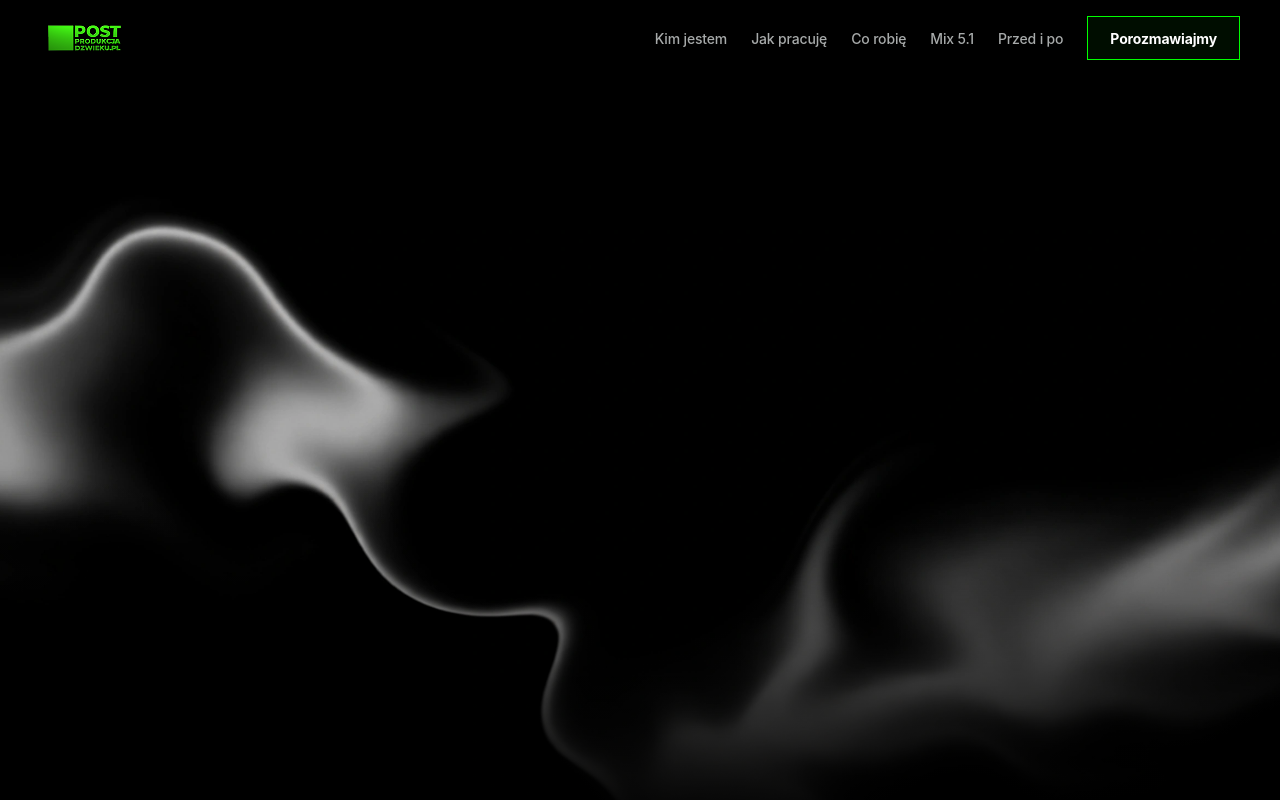
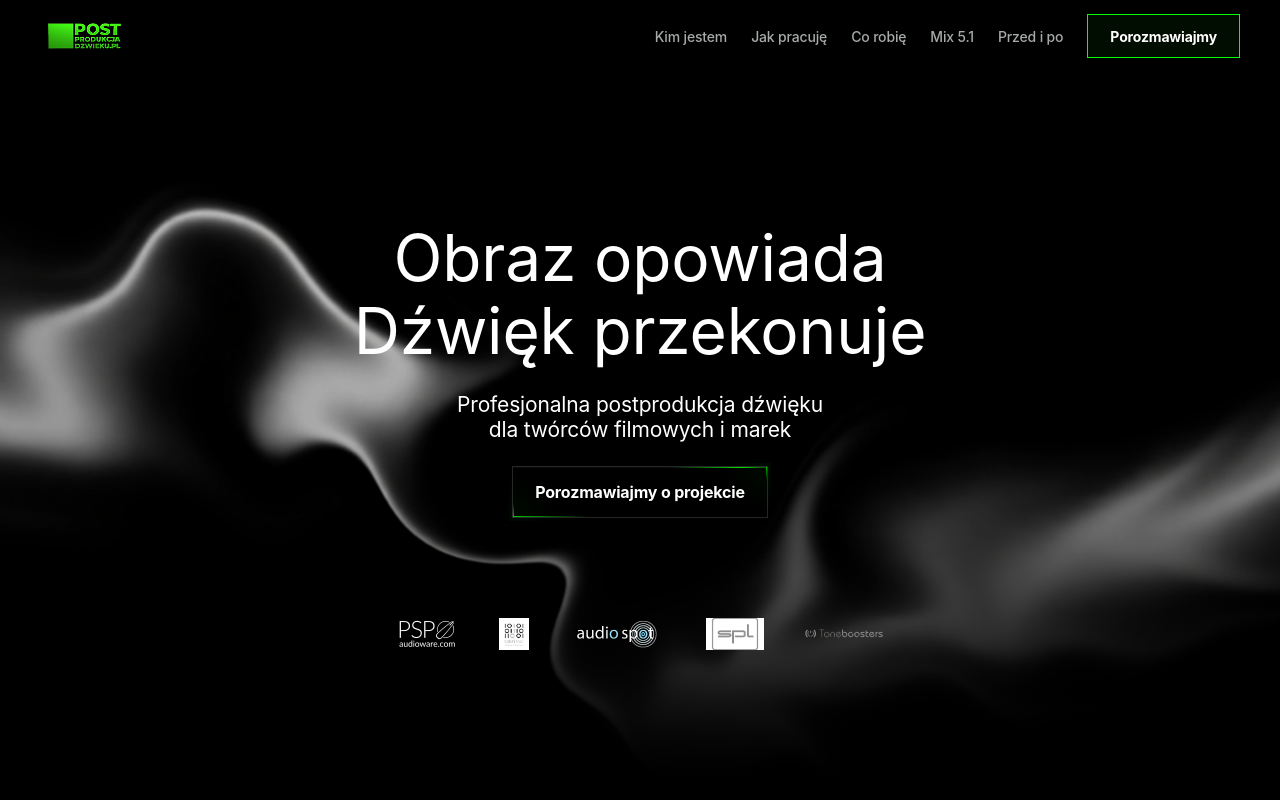
Before and after one commit to jaroslawkucharski/Jrise-Recruitment-Task, a Next.js app: page / in a window 1280 px wide. Shown: the top 800 px of the page. Built offline with nearby package versions, Linux system fonts and the light colour scheme.

Commit message:
crrate HeroSection

```diff
--- a/components/organisms/Header/Header.tsx
+++ b/components/organisms/Header/Header.tsx
@@ -9,7 +9,7 @@ export async function Header() {
 
   return (
     <header className="sticky top-0 z-10 w-full bg-neutral-hover/70 shadow-xl/30 backdrop-blur-md">
-      <div className="mx-auto flex w-full max-w-300 items-center justify-between gap-6 px-4 py-4 sm:px-6 md:px-12 xl:px-0">
+      <div className="mx-auto flex h-18 w-full max-w-300 items-center justify-between gap-6 px-4 sm:px-6 md:px-12 xl:px-0">
         <Link href={"/"} aria-label={t("header_homeAria")}>
           <Logo />
         </Link>
--- a/components/organisms/HeroSection/HeroSection.tsx
+++ b/components/organisms/HeroSection/HeroSection.tsx
@@ -1,22 +1,61 @@
-export function HeroSection() {
+import Image from "next/image";
+import HeroImage from "@/public/hero.webp";
+import Logo01 from "@/public/logo_01.webp";
+import Logo02 from "@/public/logo_02.webp";
+import Logo03 from "@/public/logo_03.webp";
+import Logo04 from "@/public/logo_04.webp";
+import Logo05 from "@/public/logo_05.webp";
+import { Heading } from "@/components/atoms/Heading/Heading";
+import { getAppTranslations } from "@/i18n/translations";
+import { LinkButton } from "@/components/atoms/Button/LinkButton";
+
+export async function HeroSection() {
+  const t = await getAppTranslations();
+
   return (
-    <section
-      aria-label="Hero"
-      className="relative flex h-screen w-full items-center justify-center overflow-hidden bg-black"
-    >
-      <div
-        aria-hidden="true"
-        className="absolute inset-0 bg-cover bg-center bg-no-repeat"
-        style={{ backgroundImage: "url('/hero.webp')" }}
+    <section className="relative flex min-h-[calc(100svh-72px)] w-full items-center justify-center overflow-hidden bg-neutral-hover">
+      <Image
+        src={HeroImage}
+        alt=""
+        fill
+        preload
+        sizes="100vw"
+        className="object-cover object-center"
       />
 
       <div
         aria-hidden="true"
-        className="absolute inset-0 bg-linear-to-b from-transparent via-transparent to-black"
+        className="absolute inset-0 bg-linear-to-b from-transparent via-transparent to-neutral-hover"
       />
 
-      <div className="relative z-10 flex w-full max-w-5xl items-center justify-center px-6">
-        <div className="h-40 w-full max-w-2xl" />
+      <div className="relative flex w-full items-center justify-center px-6">
+        <div className="flex w-full max-w-5xl flex-col items-center justify-center gap-25 text-center">
+          <div className="flex w-full max-w-2xl flex-col items-center gap-6">
+            <Heading className="leading-[114%]">
+              {t.rich("home_heading")}
+            </Heading>
+
+            <Heading level="h5" className="leading-[120%]">
+              {t.rich("home_description")}
+            </Heading>
+
+            <LinkButton variant="secondary" href="#porozmawiajmy">
+              {t("home_button")}
+            </LinkButton>
+          </div>
+
+          <div className="flex w-full flex-wrap items-center justify-center gap-10">
+            <Image src={Logo01} alt="" width={63} height={32} preload />
+
+            <Image src={Logo02} alt="" width={30} height={32} preload />
+
+            <Image src={Logo03} alt="" width={97} height={32} preload />
+
+            <Image src={Logo04} alt="" width={58} height={32} preload />
+
+            <Image src={Logo05} alt="" width={80} height={32} preload />
+          </div>
+        </div>
       </div>
     </section>
   );
--- a/i18n/translations.tsx
+++ b/i18n/translations.tsx
@@ -1,5 +1,10 @@
 import type { ReactNode } from "react";
-import { useTranslations } from "next-intl";
+import {
+  createTranslator,
+  NextIntlClientProvider,
+  useTranslations,
+} from "next-intl";
+import type { AbstractIntlMessages } from "next-intl";
 import { getTranslations } from "next-intl/server";
 import { MessageKey } from "@/i18n/messages";
 
@@ -44,3 +49,34 @@ export function useAppTranslations() {
 export async function getAppTranslations() {
   return withDefaultRichValues(await getTranslations());
 }
+
+export function AppIntlProvider({
+  children,
+  locale,
+  messages,
+}: {
+  children: ReactNode;
+  locale: string;
+  messages: AbstractIntlMessages;
+}) {
+  return (
+    <NextIntlClientProvider locale={locale} messages={messages}>
+      {children}
+    </NextIntlClientProvider>
+  );
+}
+
+export function createAppTranslator({
+  locale,
+  messages,
+}: {
+  locale: string;
+  messages: AbstractIntlMessages;
+}) {
+  return withDefaultRichValues(
+    createTranslator({
+      locale,
+      messages,
+    }),
+  );
+}
--- a/messages/pl.json
+++ b/messages/pl.json
@@ -3,6 +3,7 @@
   "meta_description": "Profesjonalna postprodukcja dźwięku dla twórców filmowych i marek.",
   "home_heading": "Obraz opowiada<br></br>Dźwięk przekonuje",
   "home_description": "Profesjonalna postprodukcja dźwięku<br></br>dla twórców filmowych i marek",
+  "home_button": "Porozmawiajmy o projekcie",
   "header_homeAria": "Przejdź na stronę główną",
   "header_nav_aria": "Główna nawigacja",
   "header_nav_about": "Kim jestem",
--- a/utils/renderWithIntl.tsx
+++ b/utils/renderWithIntl.tsx
@@ -1,17 +1,17 @@
-import { NextIntlClientProvider, createTranslator } from "next-intl";
 import { render } from "@testing-library/react";
 import type { ReactElement } from "react";
 import { messages } from "@/i18n/messages";
+import { AppIntlProvider, createAppTranslator } from "@/i18n/translations";
 
 export function renderWithIntl(ui: ReactElement) {
   return render(
-    <NextIntlClientProvider locale="pl" messages={messages}>
+    <AppIntlProvider locale="pl" messages={messages}>
       {ui}
-    </NextIntlClientProvider>,
+    </AppIntlProvider>,
   );
 }
 
-export const t = createTranslator({
+export const t = createAppTranslator({
   locale: "pl",
   messages,
 });
```
Also changed, not shown: app/layout.tsx (+3 -4 lines), 2 other files (tests, documents, lock files or other folders).
